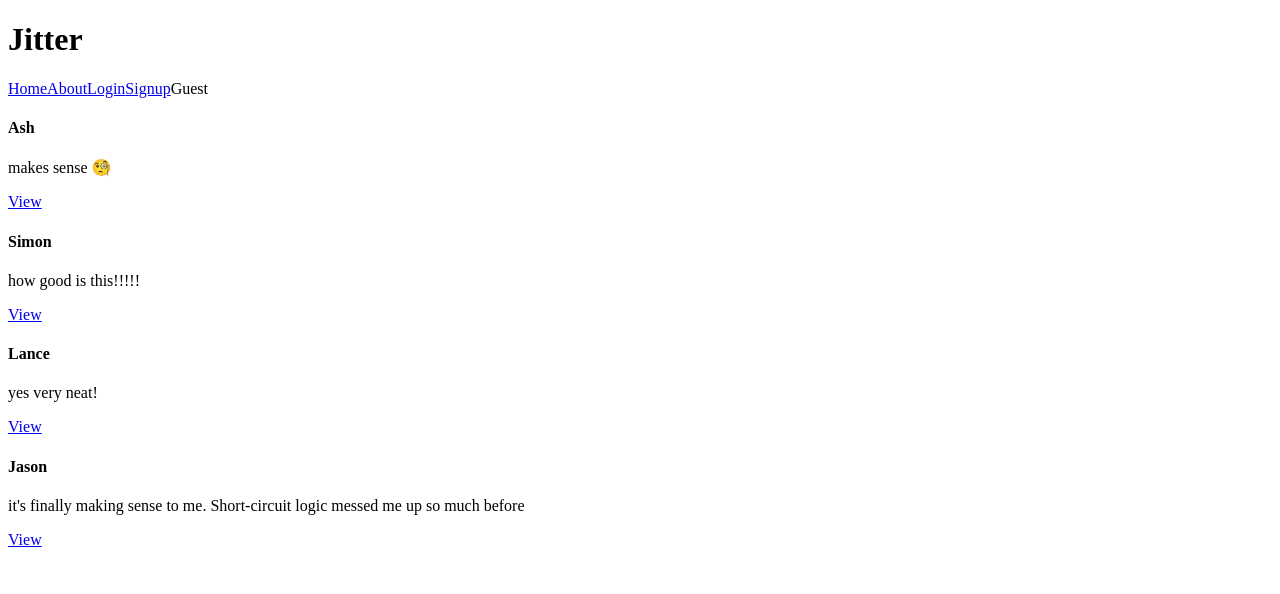
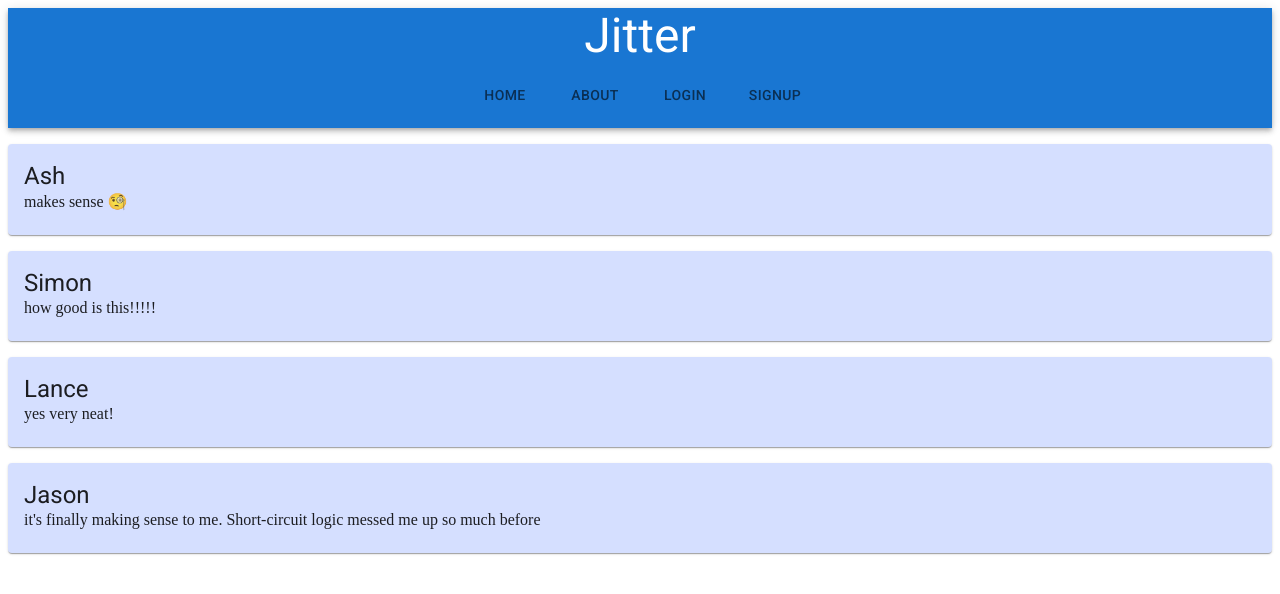
Before and after one commit to FluroAsh/jitter, a React (Create React App) app: page /messages in a window 1280 px wide. Shown: the top 594 px of the page. Built offline with nearby package versions, Linux system fonts and the light colour scheme.

Commit message:
adds mui components

```diff
--- a/package.json
+++ b/package.json
@@ -3,9 +3,13 @@
   "version": "0.1.0",
   "private": true,
   "dependencies": {
+    "@emotion/react": "^11.9.0",
+    "@emotion/styled": "^11.8.1",
+    "@mui/material": "^5.8.2",
     "@testing-library/jest-dom": "^5.16.4",
     "@testing-library/react": "^13.2.0",
     "@testing-library/user-event": "^13.5.0",
+    "axios": "^0.27.2",
     "react": "^18.1.0",
     "react-dom": "^18.1.0",
     "react-router-dom": "^6.3.0",
--- a/public/index.html
+++ b/public/index.html
@@ -8,6 +8,10 @@
     <meta
       name="description"
       content="Web site created using create-react-app"
+    />
+    <link
+      rel="stylesheet"
+      href="https://fonts.googleapis.com/css?family=Roboto:300,400,500,700&display=swap"
     />
     <link rel="apple-touch-icon" href="%PUBLIC_URL%/logo192.png" />
     <!--
--- a/src/components/App.js
+++ b/src/components/App.js
@@ -5,6 +5,7 @@ import {
   Route,
   Routes,
 } from 'react-router-dom';
+// import axios from 'axios';
 import { Navigation } from './Navigation';
 import { LoginForm } from './LoginForm';
 import { MessageForm } from './MessagesForm';
@@ -15,6 +16,7 @@ import { NotFound } from './NotFound';
 import { MessageDetail } from './MessageDetail';
 import { reducer } from '../utils/reducer';
 import { StateContext } from '../utils/stateContext';
+import { Typography } from '@mui/material';
 
 function App() {
   // !! 'useReducer' handles all the states in the same object
@@ -30,16 +32,21 @@ function App() {
   const { loggedInUser } = store;
 
   useEffect(() => {
-    // usually a fetch (but currently static in json)
-    dispatch({
-      type: 'setMessageList',
-      data: initialMessageList,
-    });
+    // fetch('http://localhost:4000/messages')
+    //   .then((response) => response.json())
+    //   .then((data) => console.log(data));
+    // axios.get('http://localhost:4000/messages').then((response) => {
+    //   console.log(response);
+    //   dispatch({
+    //     type: 'setMessageList',
+    //     data: response.data,
+    //   });
+    // });
   }, []);
 
   return (
     <div className="App">
-      <h1>Jitter</h1>
+
       {/* if no loggedInUser, render login form otherwise render message form*/}
       {/* {!loggedInUser ? (
         <LoginForm activateUser={activateUser} />
--- a/src/components/LoginForm.js
+++ b/src/components/LoginForm.js
@@ -1,6 +1,7 @@
 import { useState } from 'react';
 import { useNavigate } from 'react-router-dom';
 import { useGlobalState } from '../utils/stateContext';
+import { Button, InputLabel, TextField } from '@mui/material';
 
 export const LoginForm = () => {
   const { dispatch } = useGlobalState();
@@ -38,8 +39,8 @@ export const LoginForm = () => {
     <>
       <form onSubmit={handleSubmit}>
         <div>
-          <label>Username:</label>
-          <input
+          <InputLabel>Username:</InputLabel>
+          <TextField
             type="text"
             name="username"
             id="username"
@@ -48,8 +49,8 @@ export const LoginForm = () => {
           />
         </div>
         <div>
-          <label>Password:</label>
-          <input
+          <InputLabel>Password:</InputLabel>
+          <TextField
             type="password"
             name="password"
             id="password"
@@ -57,7 +58,10 @@ export const LoginForm = () => {
             onChange={handleFormData}
           />
         </div>
-        <input type="submit" value="Login" />
+        {/* <input type="submit" value="Login" /> */}
+        <Button variant="contained" type="submit">
+          Login
+        </Button>
       </form>
     </>
   );
--- a/src/components/Message.js
+++ b/src/components/Message.js
@@ -1,12 +1,16 @@
+import { Card, CardContent, Typography } from '@mui/material';
 import { Link } from 'react-router-dom';
 
 export const Message = ({ message }) => {
   return (
-    <>
-      <h4>{message.user}</h4>
-      <p>{message.text}</p>
-      {/* uses the relative path (localhost:3000/messages) */}
-      <Link to={`${message.id}`}>View</Link>
-    </>
+    <Link to={`${message.id}`} style={{ textDecoration: 'none' }}>
+      <Card style={{ margin: '1em 0', background: '#2255ff30' }}>
+        <CardContent>
+          <Typography variant="h5">{message.user}</Typography>
+          <Typography variant="p">{message.text}</Typography>
+          {/* uses the relative path (localhost:3000/messages) */}
+        </CardContent>
+      </Card>
+    </Link>
   );
 };
--- a/src/components/MessagesForm.js
+++ b/src/components/MessagesForm.js
@@ -1,6 +1,7 @@
 import { useState } from 'react';
 import { useNavigate } from 'react-router-dom';
 import { useGlobalState } from '../utils/stateContext';
+import { Button, FormLabel, TextareaAutosize, TextField } from '@mui/material';
 
 export const MessageForm = () => {
   const { store, dispatch } = useGlobalState();
@@ -63,19 +64,26 @@ export const MessageForm = () => {
   return (
     <>
       <form onSubmit={handleSubmit}>
-        <label>Message</label>
+        <FormLabel>Message</FormLabel>
         <div>
-          <textarea
+          <TextField
+            multiline={true}
+            maxrows={4}
             type="text"
             name="text"
             id="text"
             placeholder={`What's on your mind ${loggedInUser}?`}
             value={formData.text}
             onChange={handleFormData}
-          ></textarea>
+          ></TextField>
         </div>
-        <input type="submit" value="Post" />
-        <button onClick={clearMessage}>Clear</button>
+        {/* <input type="submit" value="Post" /> */}
+        <Button variant="contained" type="submit" value="Post">
+          Post
+        </Button>
+        <Button variant="contained" onClick={clearMessage}>
+          Clear
+        </Button>
       </form>
     </>
   );
--- a/src/components/Navigation.js
+++ b/src/components/Navigation.js
@@ -1,3 +1,4 @@
+import { AppBar, Tabs, Tab, Toolbar, Typography } from '@mui/material';
 import { Link, useNavigate } from 'react-router-dom';
 import { useGlobalState } from '../utils/stateContext';
 
@@ -19,24 +20,29 @@ export const Navigation = () => {
   };
 
   return (
-    <nav>
-      <Link to="/messages">Home</Link>
-      <Link to="/about">About</Link>
-      {loggedInUser ? (
-        <>
-          {loggedInUser}
-          <Link to="messages/new">New Message</Link>
-          <Link to="/messages" onClick={logout}>
-            Logout
-          </Link>
-        </>
-      ) : (
-        <>
-          <Link to="/login">Login</Link>
-          <Link to="/login">Signup</Link>
-          Guest
-        </>
-      )}
-    </nav>
+    <AppBar position="sticky">
+      <Typography variant="h3" style={{ textAlign: 'center' }}>
+        Jitter
+      </Typography>
+      <Toolbar style={{ display: 'flex', justifyContent: 'center' }}>
+        <Tabs value={false}>
+          <Tab label="Home" component={Link} to="/messages" />
+          <Tab label="About" component={Link} to="/messages" />
+          {loggedInUser && (
+            <Tab label="New message" component={Link} to="/messages/new" />
+          )}
+          {loggedInUser && (
+            <Tab
+              label="Logout"
+              onClick={logout}
+              component={Link}
+              to="/messages"
+            />
+          )}
+          {!loggedInUser && <Tab label="Login" component={Link} to="/login" />}
+          {!loggedInUser && <Tab label="Signup" component={Link} to="/login" />}
+        </Tabs>
+      </Toolbar>
+    </AppBar>
   );
 };
```
Also changed, not shown: src/components/Messages.js (+6 -1 lines), 1 other file (tests, documents, lock files or other folders).
